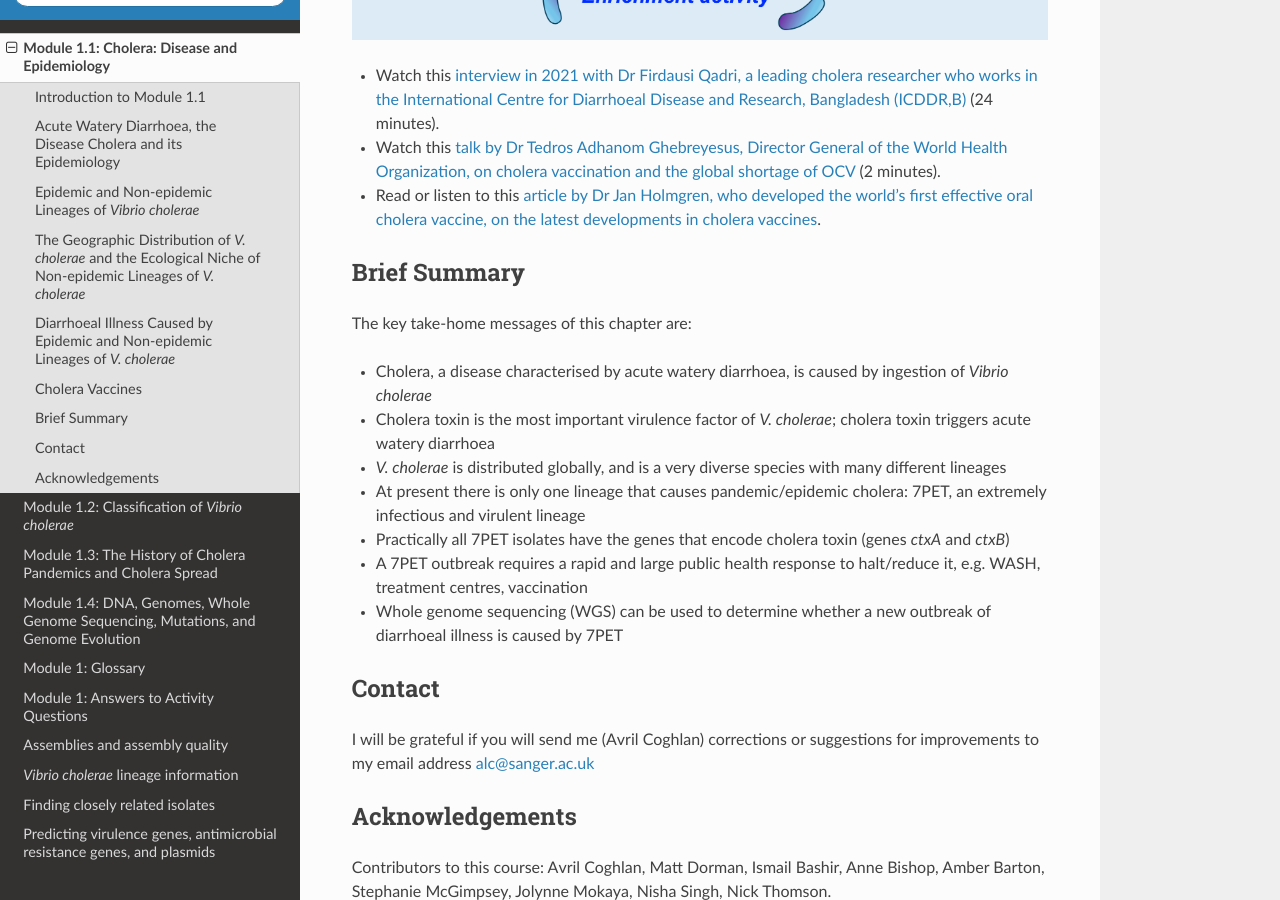
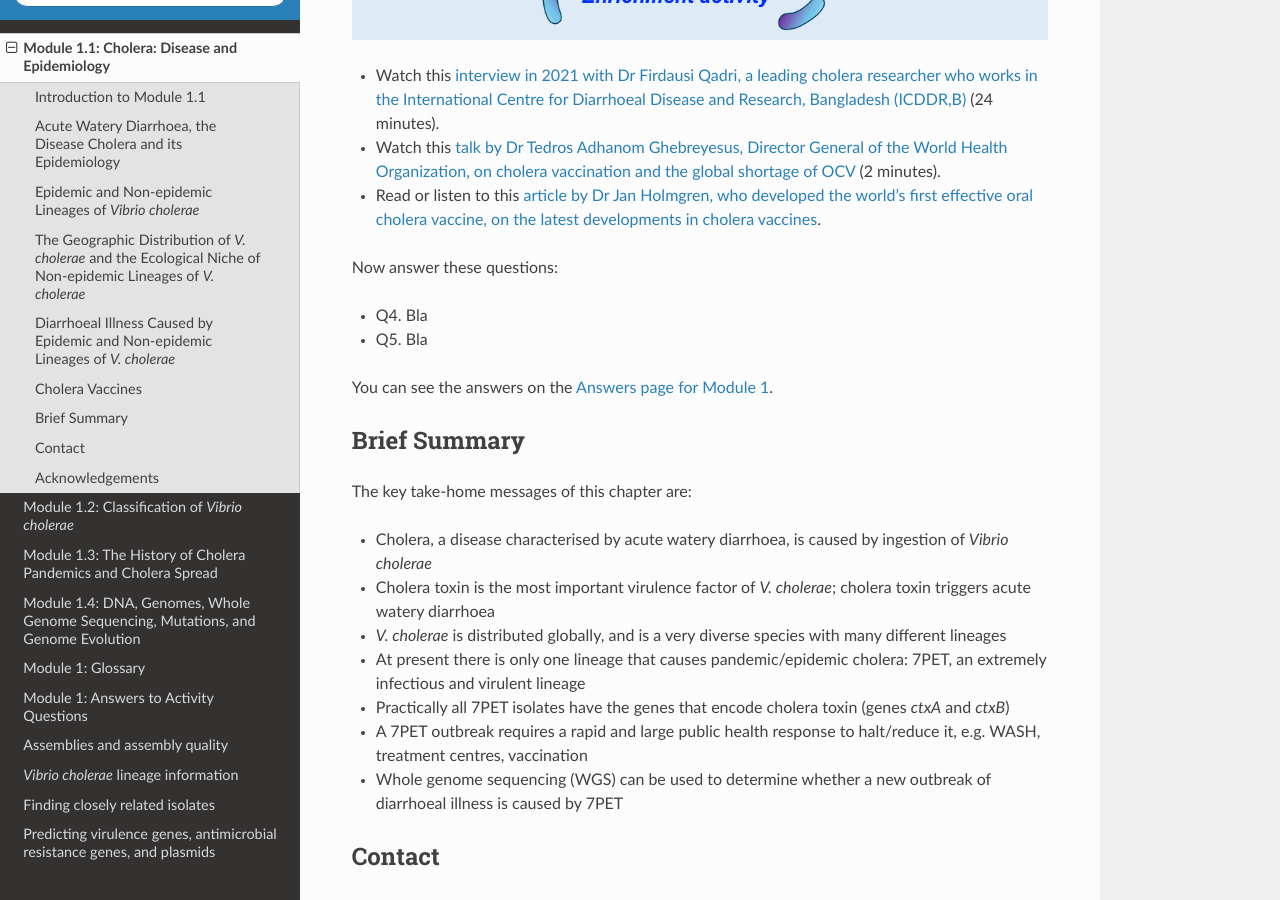
Before and after one commit to avrilcoghlan/cholerabook, a Sphinx documentation site: the page built from docs/source/vibriogenomes.rst, in a window 1280 px wide and 900 px high, scrolled down 12196 px. Built offline with Sphinx 7.4.7 and the Read the Docs theme 2.0.0, drawn with Linux system fonts in a browser that asks for light colours.

Commit message:
Update vibriogenomes.rst

```diff
--- a/docs/source/vibriogenomes.rst
+++ b/docs/source/vibriogenomes.rst
@@ -446,6 +446,15 @@ In the last few years there has unfortunately been a global shortage of cholera
 
 .. _article by Dr Jan Holmgren, who developed the world’s first effective oral cholera vaccine, on the latest developments in cholera vaccines: https://wellcome.org/news/how-vaccines-and-research-can-help-prevent-cholera-outbreaks
 
+Now answer these questions:
+
+* Q4. Bla
+* Q5. Bla
+
+You can see the answers on the `Answers page for Module 1`_.
+
+.. _Answers page for Module 1: https://cholerabook.readthedocs.io/en/latest/vibriogenomes_answers.html
+
 Brief Summary
 -------------
 
```
